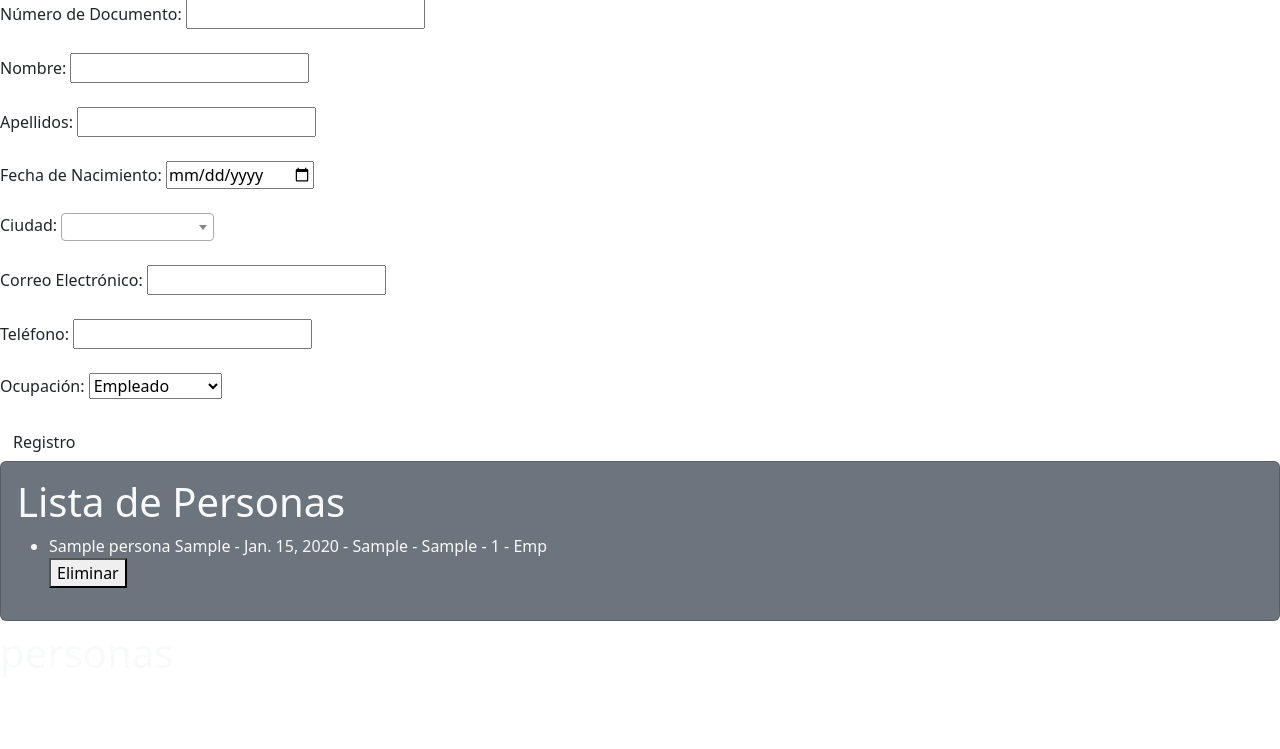
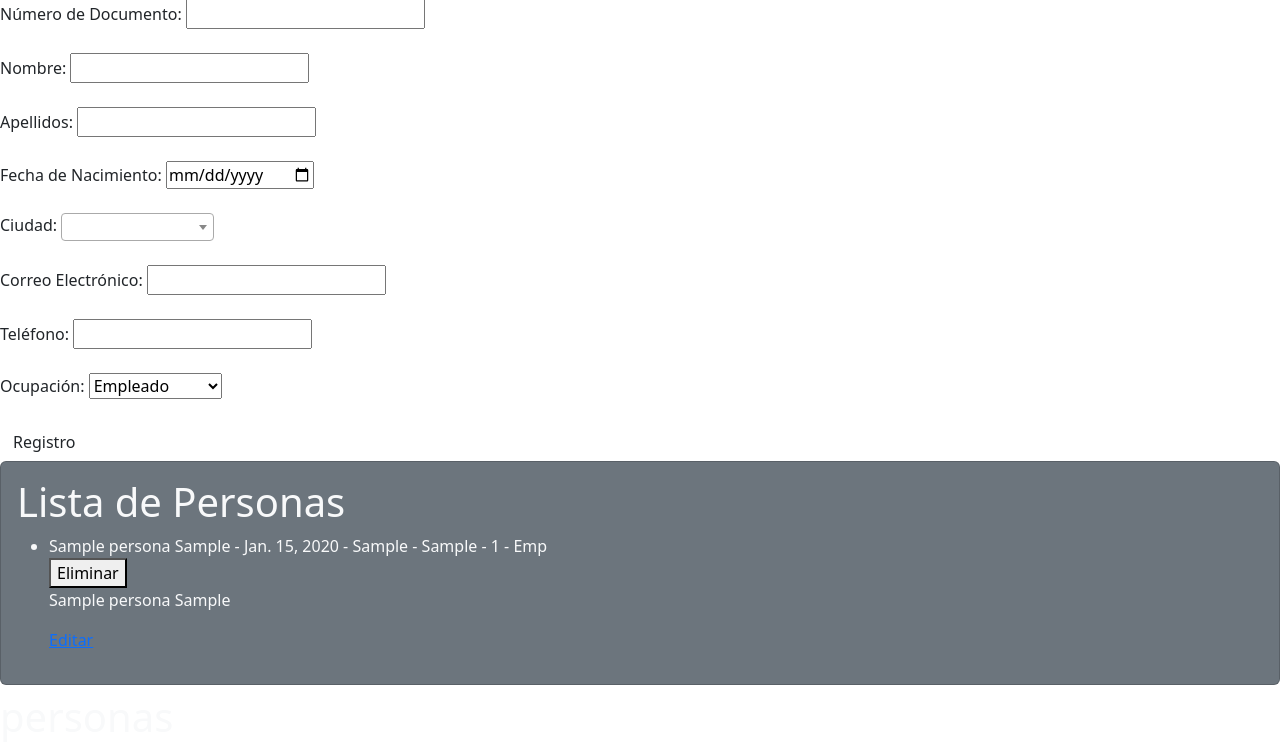
Before and after one commit to CatSnoopy/Crud, a Django app: page /personas/ in a window 1280 px wide. Shown: the part 57-806 px from the top of the page. Before the commit the page ends 678 px from the top, so only its background shows below. Run offline with Django 5.2, Linux system fonts and the light colour scheme; tables that the repository leaves empty hold one stand-in row (values such as "Sample post").

Commit message:
Update formulario.html

```diff
--- a/CRUD1/crud/personas/templates/formulario.html
+++ b/CRUD1/crud/personas/templates/formulario.html
@@ -107,6 +107,12 @@
                         <button type="submit">Eliminar</button>
                     </form>
                 </li>
+                {% for persona in personas %}
+    <p>{{ persona.nombre }} {{ persona.apellidos }}</p>
+    <!-- Agregar un botón para editar -->
+    <a href="{% url 'editar_persona' persona.id %}">Editar</a>
+{% endfor %}
+
             {% endfor %}
               </ul>
           </body>
```
